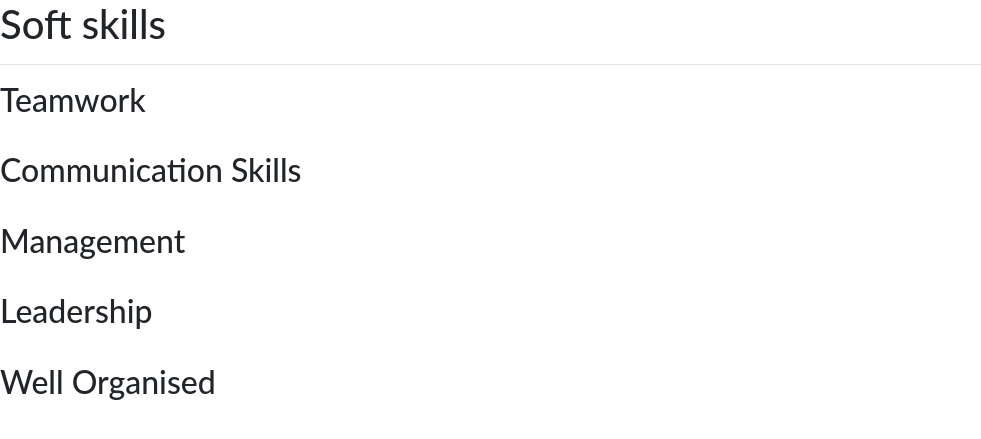
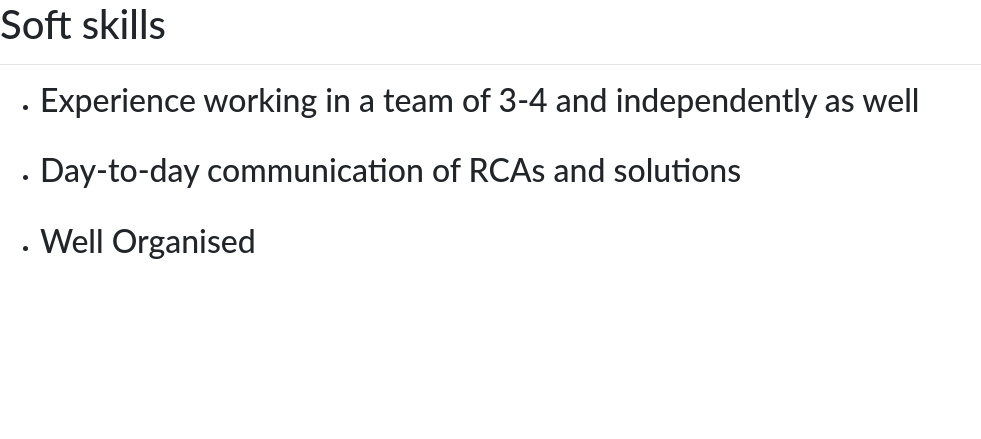
Before and after one commit to Anisha-Manjhi/django-personal_portfolio, a Django app: page /softskill/ in a window 1280 px wide. Shown: the part 76-515 px from the top of the page, without its empty margins (0-981 px from the left). Run offline with Django 3.2, Linux system fonts and the light colour scheme.

Commit message:
Update softskill.html

```diff
--- a/portfolio/templates/portfolio/softskill.html
+++ b/portfolio/templates/portfolio/softskill.html
@@ -5,16 +5,13 @@
 
   <h1>Soft skills</h1>
   <hr>
-  <h2>Teamwork</h2>
-  <br>
-  <h2>Communication Skills</h2>
-  <br>
-  <h2>Management</h2>
-  <br>
-
-  <h2>Leadership</h2>
-  <br>
-  <h2>Well Organised</h2>
-  <br>
+  <ul>
+    <li><h2>Experience working in a team of 3-4 and independently as well</h2></li>
+    <br>
+    <li><h2>Day-to-day communication of RCAs and solutions</h2></li>
+    <br>
+    <li><h2>Well Organised</h2></li>
+    <br>
+  </ul>
 
 {% endblock %}}
```
